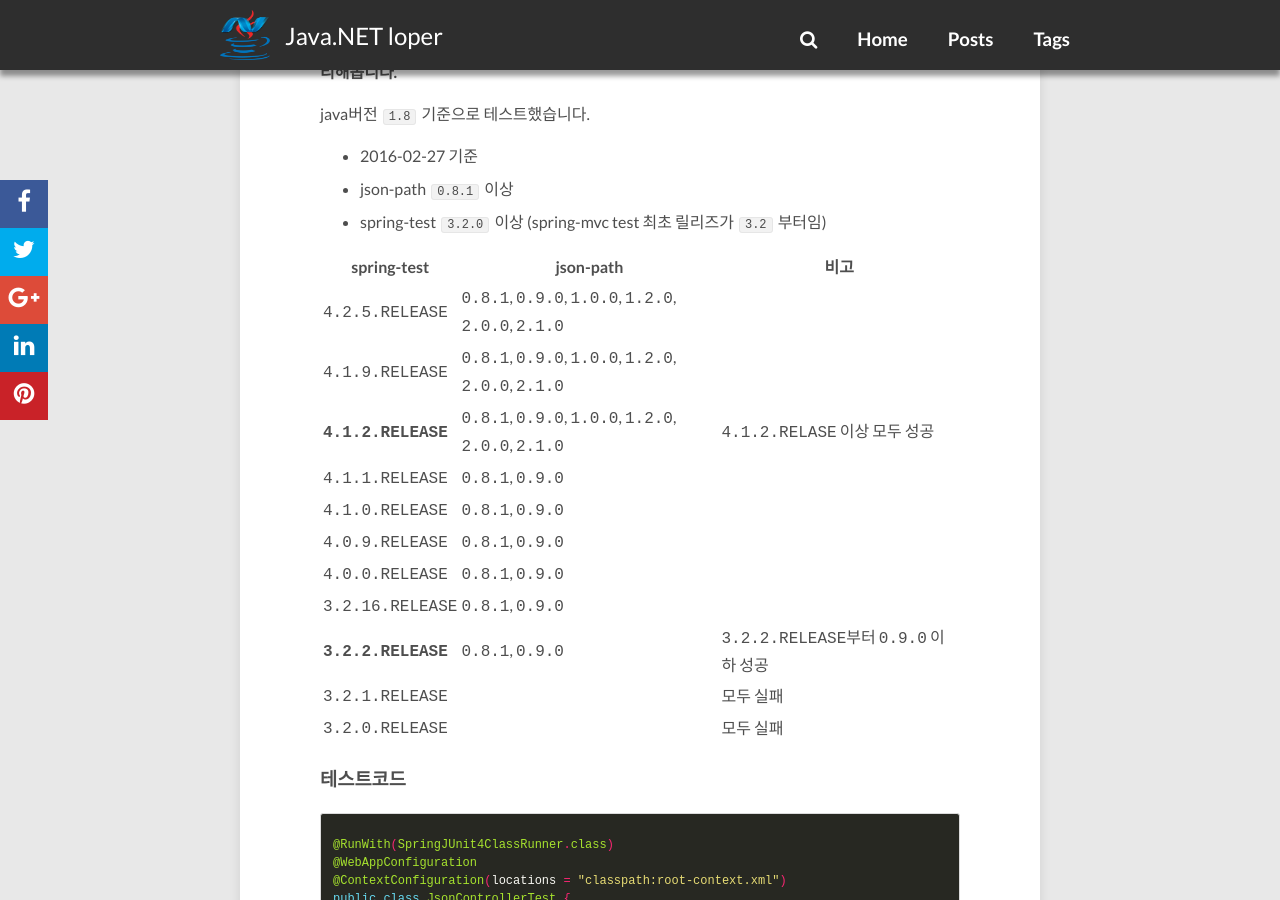
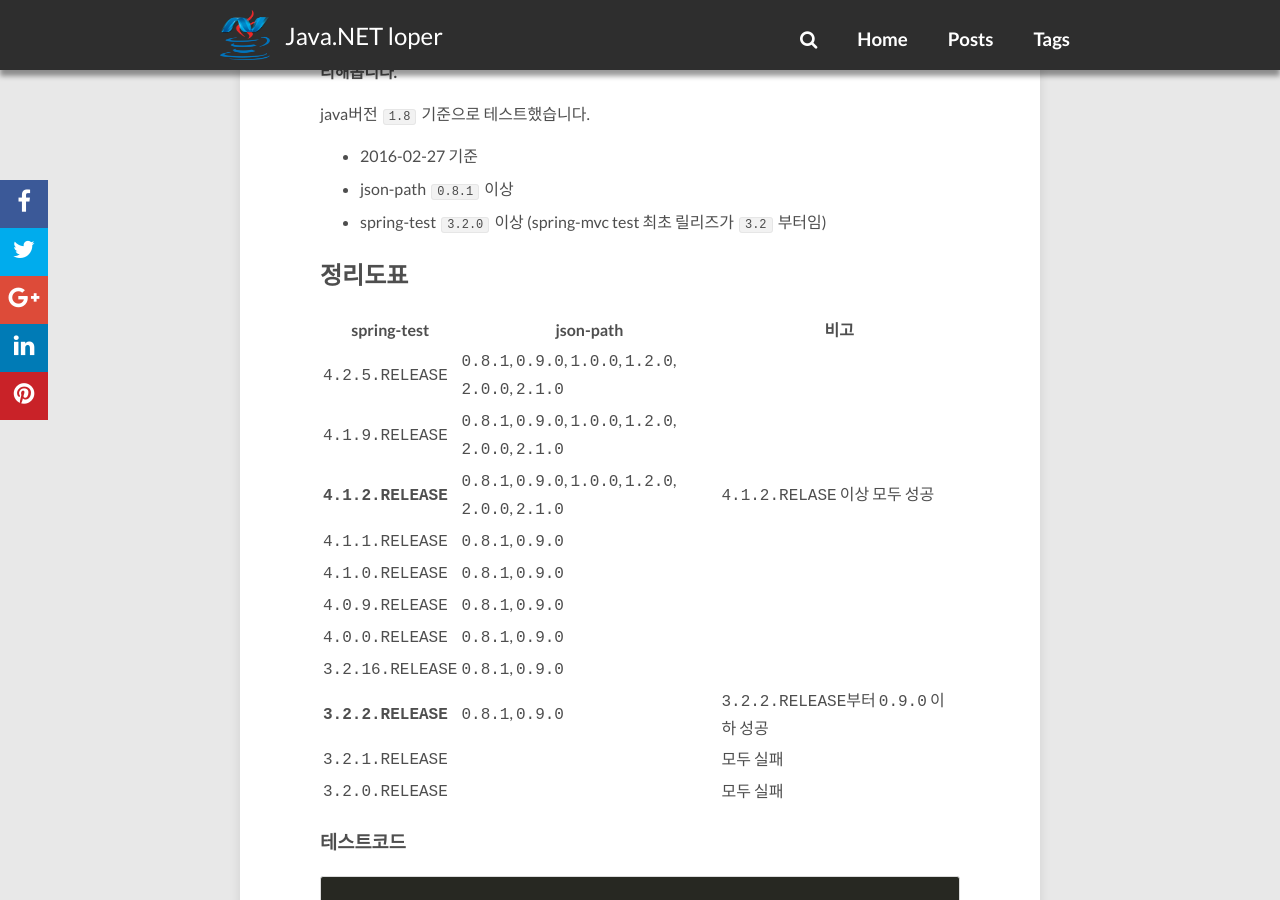
Before and after one commit to redutan/redutan.github.io, a Jekyll site: the page built from _posts/2016/2016-02-28-jsonpath-spring-compatible.markdown, in a window 1280 px wide and 900 px high, scrolled down 650 px. Built offline with Jekyll 4.4.1, drawn with Linux system fonts in a browser that asks for light colours; nearby versions of some CDN libraries; comment, search, counter and statistics services are not loaded.

Commit message:
일부 포스팅 수정

```diff
--- a/_posts/2016/2016-02-28-jsonpath-spring-compatible.markdown
+++ b/_posts/2016/2016-02-28-jsonpath-spring-compatible.markdown
@@ -21,6 +21,8 @@ java버전 `1.8` 기준으로 테스트했습니다.
 - 2016-02-27 기준
 - json-path `0.8.1` 이상
 - spring-test `3.2.0` 이상 (spring-mvc test 최초 릴리즈가 `3.2` 부터임)
+
+## 정리도표
 
 | spring-test | json-path | 비고 |
 |-----------------|-----------|----|
```
